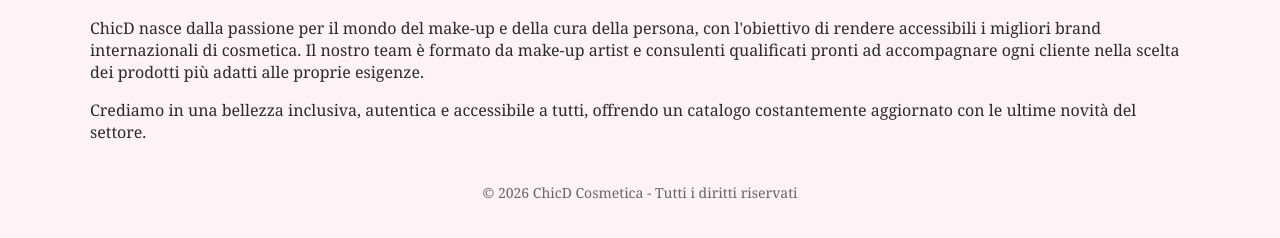
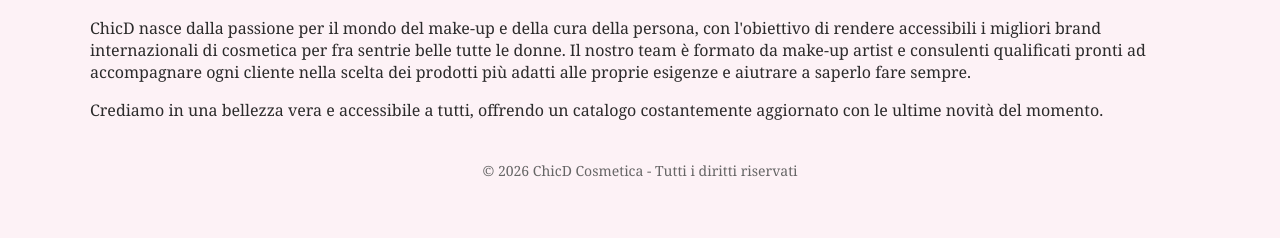
Before and after one commit to Armela09/sitoweb4asco, a plain HTML site: page chisiamo.html in a window 1280 px wide. Shown: the part 214-452 px from the top of the page. Drawn offline with Linux system fonts and the light colour scheme.

Commit message:
Update chisiamo.html

```diff
--- a/chisiamo.html
+++ b/chisiamo.html
@@ -23,13 +23,13 @@
         <h2>Chi siamo</h2>
         <p>
             ChicD nasce dalla passione per il mondo del make-up e della cura della persona, con l'obiettivo
-            di rendere accessibili i migliori brand internazionali di cosmetica. Il nostro team è formato
+            di rendere accessibili i migliori brand internazionali di cosmetica per fra sentrie belle tutte le donne. Il nostro team è formato
             da make-up artist e consulenti qualificati pronti ad accompagnare ogni cliente nella scelta
-            dei prodotti più adatti alle proprie esigenze.
+            dei prodotti più adatti alle proprie esigenze e aiutrare a saperlo fare sempre.
         </p>
         <p>
-            Crediamo in una bellezza inclusiva, autentica e accessibile a tutti, offrendo un catalogo
-            costantemente aggiornato con le ultime novità del settore.
+            Crediamo in una bellezza vera e accessibile a tutti, offrendo un catalogo
+            costantemente aggiornato con le ultime novità del momento.
         </p>
     </main>
 
```
